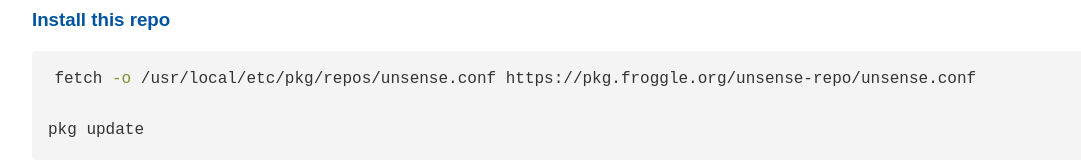
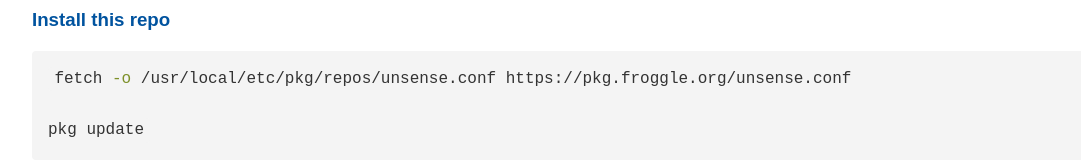
Before and after one commit to peterzen/unsense-repo, a plain HTML site: page index.html in a window 1280 px wide. Shown: the part 510-670 px from the top of the page, without its empty margins (0-1081 px from the left). Drawn offline with Linux system fonts and the light colour scheme.

Commit message:
deploy: 4d1bbe25aaa67f2333c6071f6ce88c74e813f9a6

```diff
--- a/index.html
+++ b/index.html
@@ -103,7 +103,7 @@
 <a href="screen7.png"><img src="screen7.png" width="200"/></a>
 <a href="screen8.png"><img src="screen8.png" width="200"/></a></p>
 <h3 id="install-this-repo">Install this repo</h3>
-<div class="sourceCode" id="cb1"><pre class="sourceCode sh"><code class="sourceCode bash"><span id="cb1-1"><a href="#cb1-1" aria-hidden="true" tabindex="-1"></a><span class="ex">fetch</span> <span class="at">-o</span> /usr/local/etc/pkg/repos/unsense.conf https://pkg.froggle.org/unsense-repo/unsense.conf</span>
+<div class="sourceCode" id="cb1"><pre class="sourceCode sh"><code class="sourceCode bash"><span id="cb1-1"><a href="#cb1-1" aria-hidden="true" tabindex="-1"></a><span class="ex">fetch</span> <span class="at">-o</span> /usr/local/etc/pkg/repos/unsense.conf https://pkg.froggle.org/unsense.conf</span>
 <span id="cb1-2"><a href="#cb1-2" aria-hidden="true" tabindex="-1"></a></span>
 <span id="cb1-3"><a href="#cb1-3" aria-hidden="true" tabindex="-1"></a><span class="ex">pkg</span> update</span></code></pre></div>
 </body>
```
Also changed, not shown: 5 other files.
